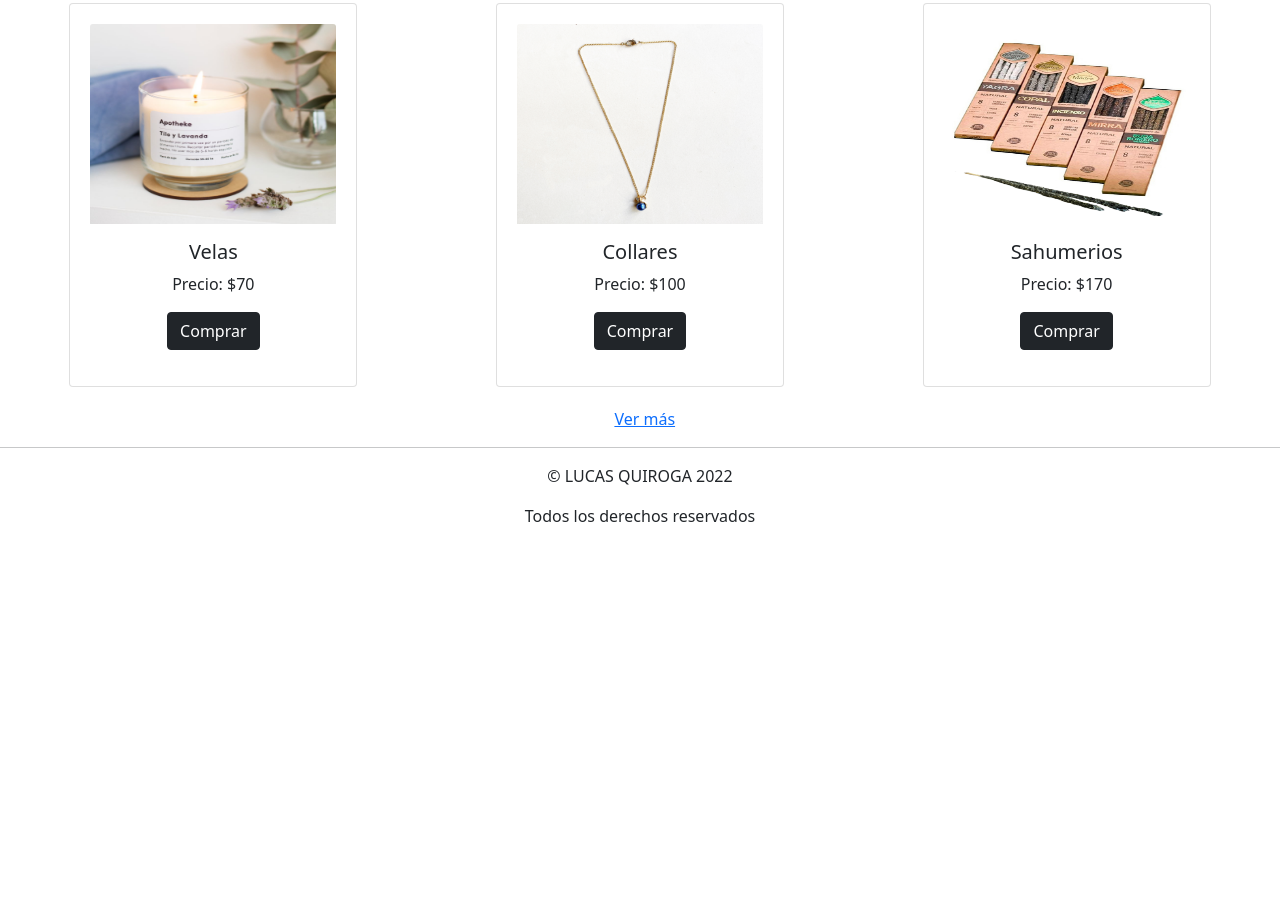
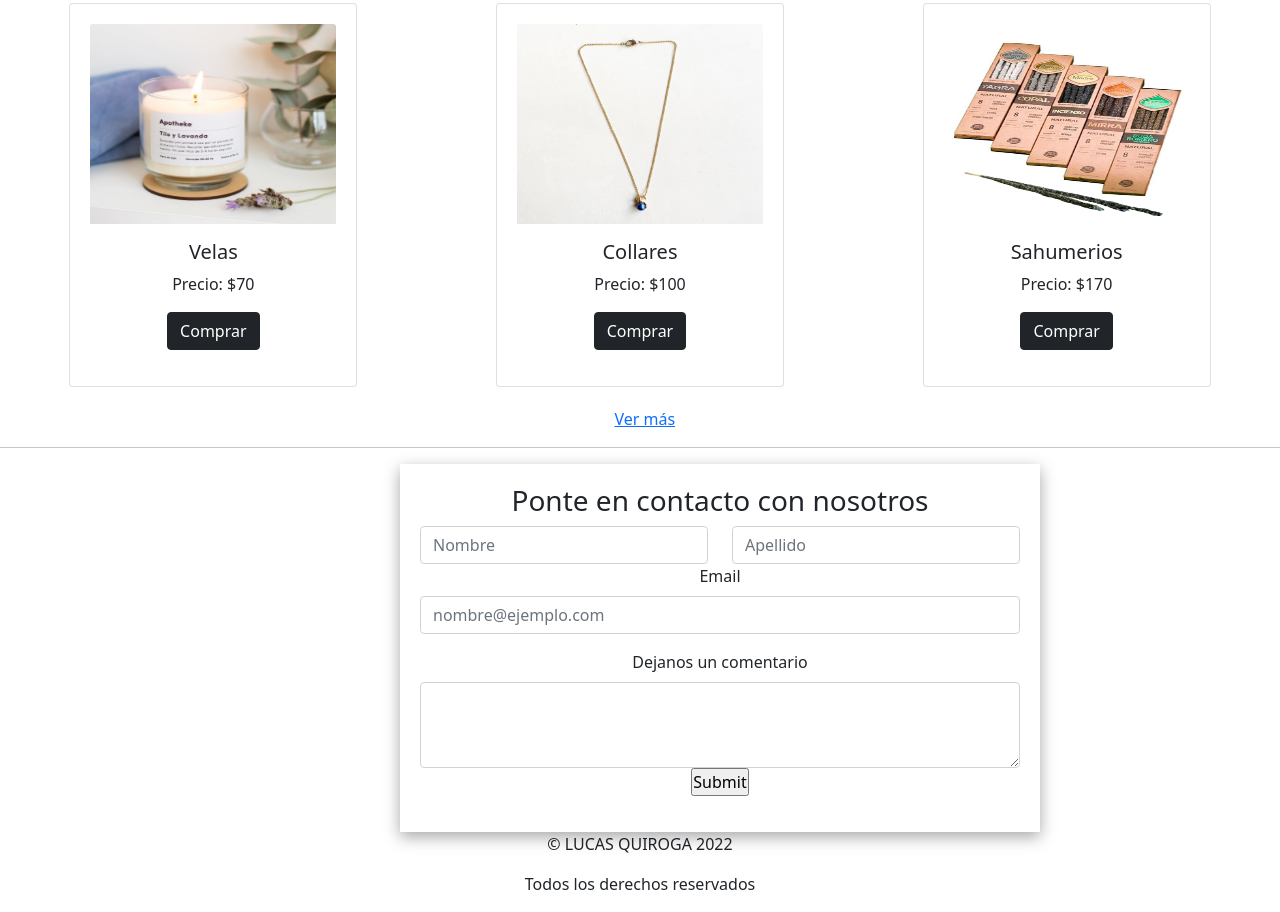
Before and after one commit to Lucas-Quiroga/Primera-entrega---app-web, a plain HTML site: page index.html in a window 1280 px wide. Shown: the part 1067-1979 px from the top of the page. Before the commit the page ends 1611 px from the top, so only its background shows below. Drawn offline with nearby package versions, Linux system fonts and the light colour scheme.

Commit message:
armamos formulario

```diff
--- a/index.html
+++ b/index.html
@@ -21,11 +21,13 @@
     <title>Primera entrega | Quiroga, lucas - Comisión 25420</title>
 </head>
 <body>
+  <!-- HEADER -->
     <header>
         <img class= "circulo" src="img/circulo.jpg" alt="">
         <h1>Paula Resplandor</h1>
         <h2>Vidente</h2>
     </header>
+    <!-- BARRA NAVEGACION -->
   </div>
   <nav id="navbar">
     <div id="nombre-barra">
@@ -36,21 +38,44 @@
       <li><a href="#Inicio">Inicio</a></li>
       <li><a href="#Contacto">Contacto</a></li>
       <li><a href="#Producto">Producto</a></li>
-      <li><a href="#Servicio">Servicio</a></li>
+      <li><a href="#Servicios">Servicios</a></li>
   </ul>
   </nav>
-      <h2 id="titulo-servicio">Servicios</h2>
-        <article id="Servicios">
-        </article>
-    </section>
+  <!-- SERVICIOS -->
+    <h2 id="titulo-servicio">Servicios</h2>
+      <section id="Servicios">
+      </section>
     <hr>
+    <!-- PRODUCTOS -->
     <h2 id="titulo-producto">Productos</h2>
       <section id="productos">
       </section>
-      <section class="section-productos">
+      <section id= "Producto" class="section-productos">
       </section>
       <a href="#" class="button-product">Ver más</a>
       <hr>
+      <!-- FORMULARIO DE USUARIO -->
+      <section class="formulario">
+        <h3>Ponte en contacto con nosotros</h3>
+        <div class="row">
+          <div class="col">
+            <input type="text" class="form-control" placeholder="Nombre" aria-label="Nombre">
+          </div>
+          <div class="col">
+            <input type="text" class="form-control" placeholder="Apellido" aria-label="Apellido">
+          </div>
+          <div class="mb-3">
+            <label for="exampleFormControlInput1" class="form-label">Email</label>
+            <input type="email" class="form-control" id="exampleFormControlInput1" placeholder="nombre@ejemplo.com">
+          </div>
+          <div class="mb-3">
+            <label for="exampleFormControlTextarea1" class="form-label">Dejanos un comentario</label>
+            <textarea class="form-control" id="exampleFormControlTextarea1" rows="3"></textarea>
+            <input type="submit" name="" id="botonEnvio">
+          </div>
+        </div>
+      </section>
+      <!-- FOOTER -->
     <footer id="footer">
         <p>© LUCAS QUIROGA 2022</p>
         <p>Todos los derechos reservados</p>
--- a/main.js
+++ b/main.js
@@ -104,6 +104,9 @@ for (const servicio of servicios){
     crearCard2(servicio)
 }
 
+
+
+
 // //Preguntamos si quiere ver el catalogo de productos//
 // let askClientIms = prompt("¿Ver detalles de productos?");
 
--- a/style.css
+++ b/style.css
@@ -132,3 +132,15 @@ img {
 #footer{
     text-align: center;
 }
+
+.formulario{
+    padding: 20px;
+    height: 50%;
+    width: 50%;
+    justify-content: center;
+    text-align: center;
+    position: relative;
+    left: 50vh;
+    /* border: 2px solid black; */
+    box-shadow: rgba(0, 0, 0, 0.35) 0px 5px 15px;
+}
```
